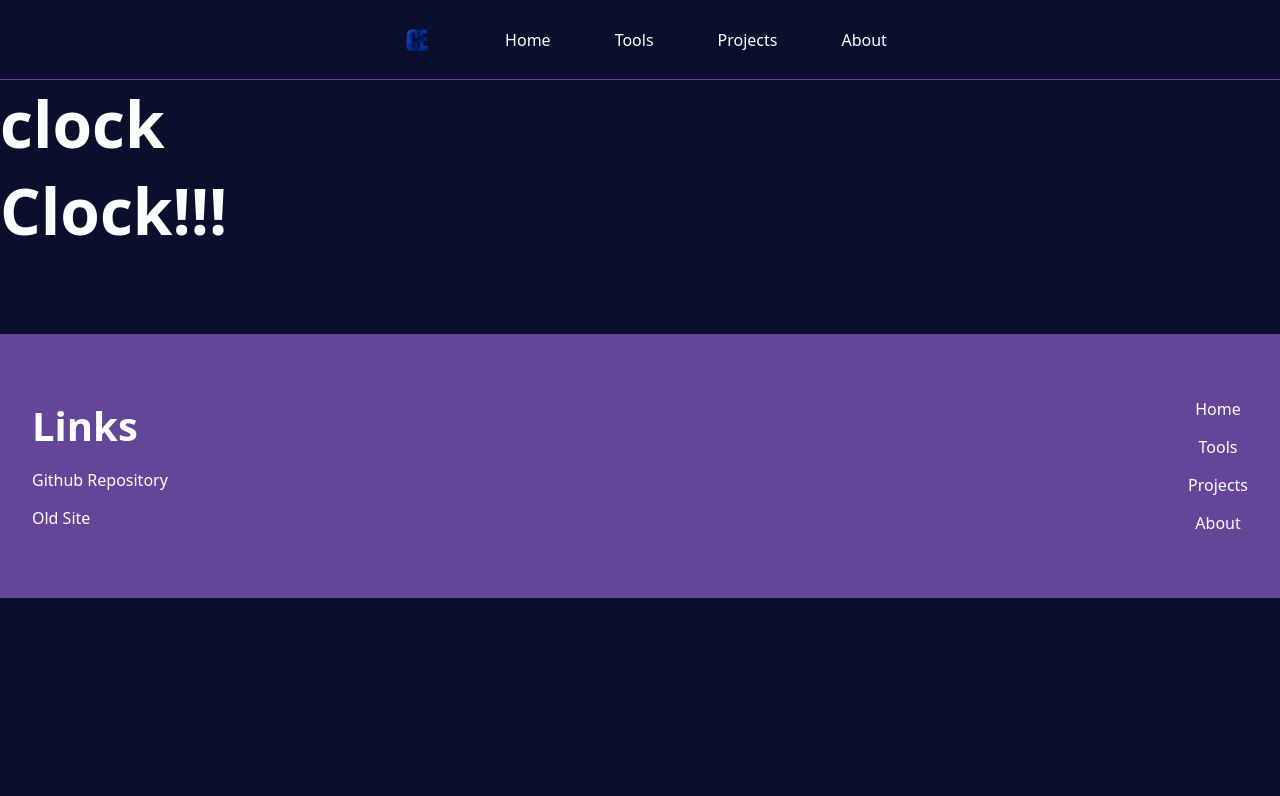
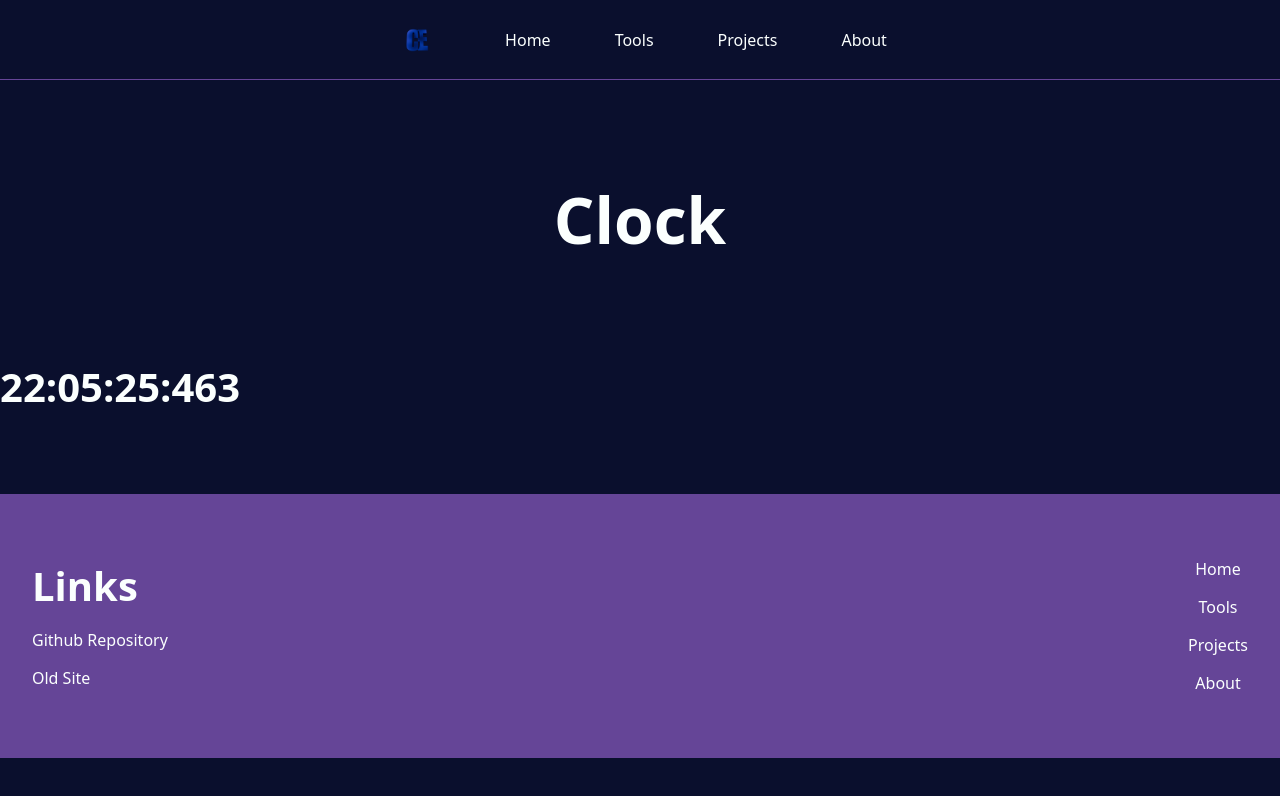
Before and after one commit to coopericksen/website, a React (Vite) app: page /tools/clock in a window 1280 px wide. Shown: the top 796 px of the page. Built offline with nearby package versions, Linux system fonts and the light colour scheme.

Commit message:
Setup live clock component

```diff
--- /dev/null
+++ b/src/components/LiveClock.tsx
@@ -0,0 +1,27 @@
+import { useState, useRef, useEffect } from "react";
+
+function LiveClock() {
+    const [time, setTime] = useState(Date.now());
+    const frameRef = useRef<number>(null);
+
+    useEffect(() => {
+        const update = () => {
+            setTime(Date.now());
+            frameRef.current = requestAnimationFrame(update);
+        };
+
+        frameRef.current = requestAnimationFrame(update);
+
+        return () => {
+            if (frameRef.current) cancelAnimationFrame(frameRef.current);
+        };
+    });
+
+    return (
+        <div className="live-clock">
+            <h4>{new Date(time).toLocaleTimeString('en-US', { hour12: false }) + ":" + new Date(time).getMilliseconds()}</h4>
+        </div>
+    )
+}
+
+export default LiveClock;
--- a/src/pages/ToolPage.tsx
+++ b/src/pages/ToolPage.tsx
@@ -1,6 +1,7 @@
 import { useParams } from "react-router-dom";
 
 import Nav from '../components/Nav';
+import Banner from '../components/Banner';
 import Footer from '../components/Footer';
 
 import toolsData from '../data/tools';
@@ -25,7 +26,7 @@ function ProjectPage() {
         <>
             <Nav />
 
-            <h1>{toolId}</h1>
+            <Banner title={tool.title} />
             <Page />
 
             <Footer />
--- a/src/pages/tools/Clock.tsx
+++ b/src/pages/tools/Clock.tsx
@@ -1,7 +1,9 @@
+import LiveClock from "../../components/LiveClock";
+
 function Clock() {
     return (
         <>
-            <h1>Clock!!!</h1>
+            <LiveClock />
         </>
     )
 }
```
